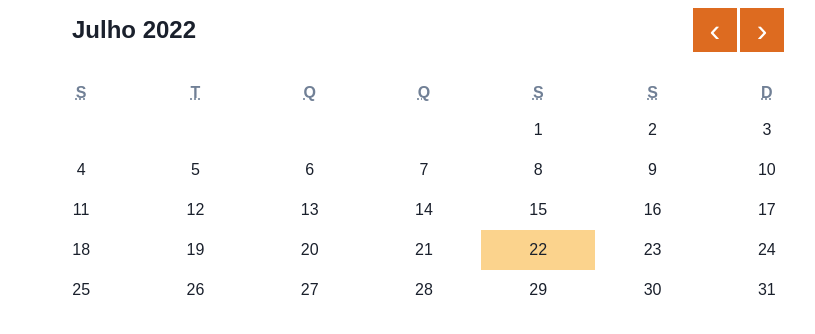
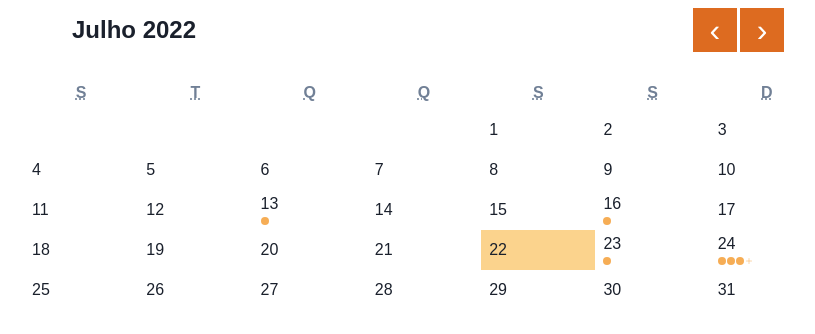
Before and after one commit to SilvanoGPM/artdecorfest, a React (Vite) app: page / in a window 1280 px wide. Shown: the top 334 px of the page, without its empty margins (216-1031 px from the left). Built offline with nearby package versions, Linux system fonts and the light colour scheme.

Commit message:
feat: add EventsCalendar

```diff
--- a/package.json
+++ b/package.json
@@ -17,6 +17,7 @@
     "react": "^18.2.0",
     "react-calendar": "^3.7.0",
     "react-dom": "^18.2.0",
+    "react-icons": "^4.4.0",
     "sass": "^1.53.0"
   },
   "devDependencies": {
--- a/src/App.tsx
+++ b/src/App.tsx
@@ -1,11 +1,24 @@
 import { Center } from '@chakra-ui/react';
+import { addDays, subDays } from 'date-fns';
 
 import { EventsCalendar } from './components/EventsCalendar';
 
 export function App() {
   return (
     <Center>
-      <EventsCalendar />
+      <EventsCalendar
+        onClickDay={console.log}
+        events={[
+          { id: '1', title: 'Festa Infantil', date: subDays(new Date(), 6) },
+          { id: '2', title: 'Festa Infantil', date: subDays(new Date(), 9) },
+          { id: '3', title: 'Festa Infantil', date: addDays(new Date(), 1) },
+          { id: '4', title: 'Festa Infantil', date: addDays(new Date(), 2) },
+          { id: '5', title: 'Festa Infantil', date: addDays(new Date(), 2) },
+          { id: '6', title: 'Festa Infantil', date: addDays(new Date(), 2) },
+          { id: '7', title: 'Festa Infantil', date: addDays(new Date(), 2) },
+          { id: '8', title: 'Festa Infantil', date: addDays(new Date(), 2) },
+        ]}
+      />
     </Center>
   );
 }
--- a/src/components/EventsCalendar/index.tsx
+++ b/src/components/EventsCalendar/index.tsx
@@ -1,27 +1,77 @@
-import Calendar from 'react-calendar';
-import { format } from 'date-fns';
+import Calendar, { DateCallback } from 'react-calendar';
+import { format, isSameDay, isSameMonth, isSameYear } from 'date-fns';
 import { ptBR } from 'date-fns/locale';
-import { Text } from '@chakra-ui/react';
+import { Box, Center, Icon, Text } from '@chakra-ui/react';
+import { BsPlusLg } from 'react-icons/bs';
+
+import { titleString } from '../../utils/titleString';
 
 import './styles.scss';
-import { titleString } from '../../utils/titleString';
 
-export function EventsCalendar() {
+interface Event {
+  id: string;
+  title: string;
+  date: Date;
+}
+
+interface EventsCalendarProps {
+  events: Event[];
+  onClickDay?: DateCallback;
+}
+
+const MAX_EVENTS_DISPLAY = 3;
+
+function isSameDate(leftDate: Date, rightDate: Date) {
+  return (
+    isSameDay(leftDate, rightDate) &&
+    isSameMonth(leftDate, rightDate) &&
+    isSameYear(leftDate, rightDate)
+  );
+}
+
+export function EventsCalendar({ events, onClickDay }: EventsCalendarProps) {
   function formatShortWeekday(_: string, date: Date) {
     return format(date, 'EEEE', { locale: ptBR })[0];
   }
 
+  function navigationLabel({ date }: { date: Date }) {
+    return (
+      <Text fontWeight="bold" fontSize="2xl">
+        {titleString(format(date, 'MMMM yyyy', { locale: ptBR }))}
+      </Text>
+    );
+  }
+
+  function titeContent({ date }: { date: Date }) {
+    const eventsInDay = events.filter((event) => isSameDate(event.date, date));
+
+    if (eventsInDay.length === 0) {
+      return <></>;
+    }
+
+    const eventsSymbols = eventsInDay
+      .slice(0, MAX_EVENTS_DISPLAY)
+      .map(({ id }) => (
+        <Box key={id} w="2" h="2" rounded="full" bg="orange.300" />
+      ));
+
+    return (
+      <Center mt="1" as={Center} flexWrap="wrap" gap="1px">
+        {eventsSymbols}
+        {eventsInDay.length > MAX_EVENTS_DISPLAY && (
+          <Icon as={BsPlusLg} w="2" h="2" color="orange.300" />
+        )}
+      </Center>
+    );
+  }
+
   return (
     <Calendar
-      navigationLabel={({ date }) => {
-        return (
-          <Text fontWeight="bold" fontSize="2xl">
-            {titleString(format(date, 'MMMM yyyy', { locale: ptBR }))}
-          </Text>
-        );
-      }}
+      navigationLabel={navigationLabel}
       showNeighboringMonth={false}
       formatShortWeekday={formatShortWeekday}
+      tileContent={titeContent}
+      onClickDay={onClickDay}
     />
   );
 }
--- a/src/components/EventsCalendar/styles.scss
+++ b/src/components/EventsCalendar/styles.scss
@@ -122,19 +122,14 @@
   color: #757575;
 }
 
-.react-calendar__year-view .react-calendar__tile,
-.react-calendar__decade-view .react-calendar__tile,
-.react-calendar__century-view .react-calendar__tile {
-  padding: 2em 0.5em;
-}
-
 .react-calendar__tile {
   display: flex;
+  flex-direction: column;
   justify-content: center;
   flex-direction: center;
   width: 100%;
   height: 40px;
-  line-height: 40px;
+  padding: 0.5rem;
 }
 
 .react-calendar__tile:disabled {
```
Also changed, not shown: 1 other file (tests, documents, lock files or other folders).
